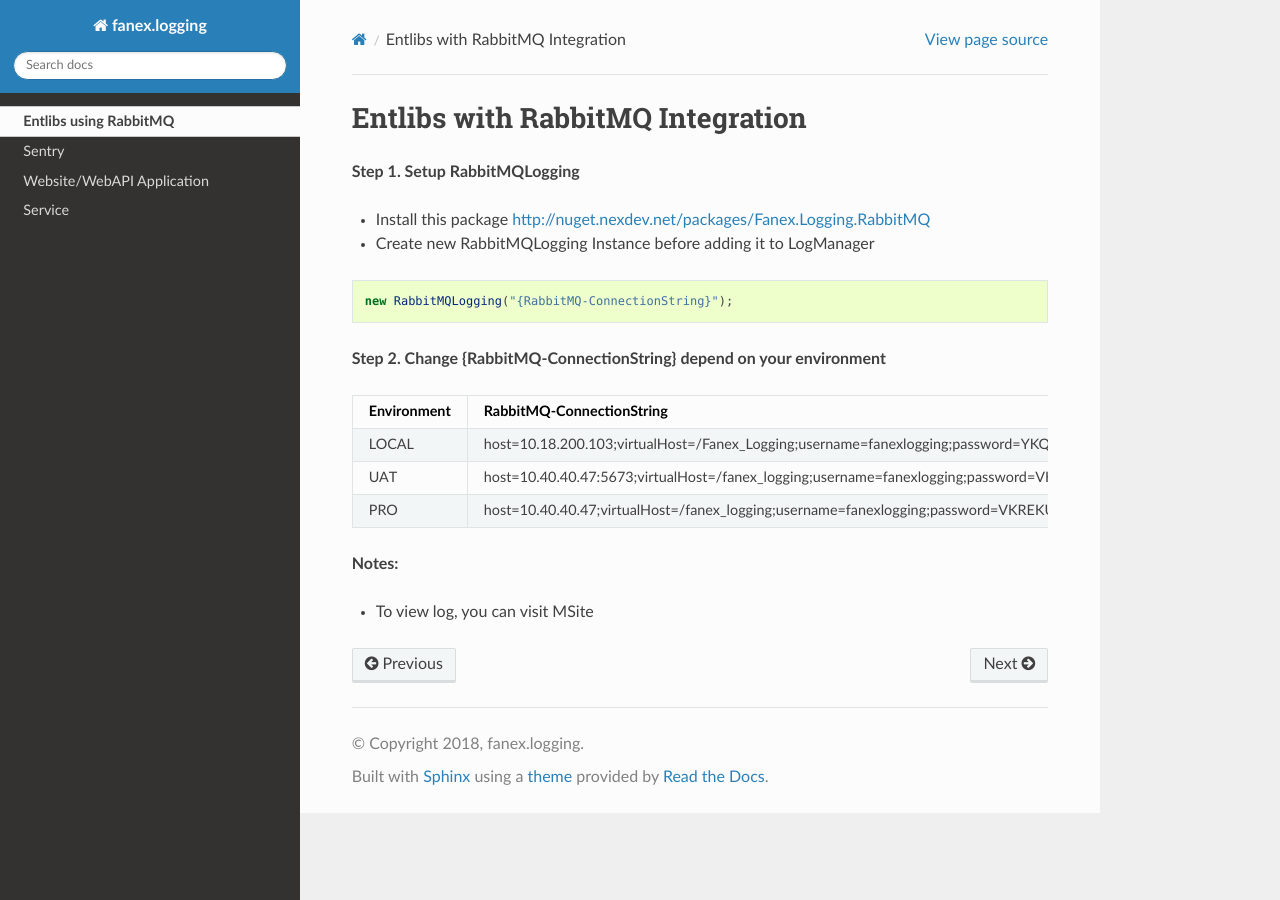
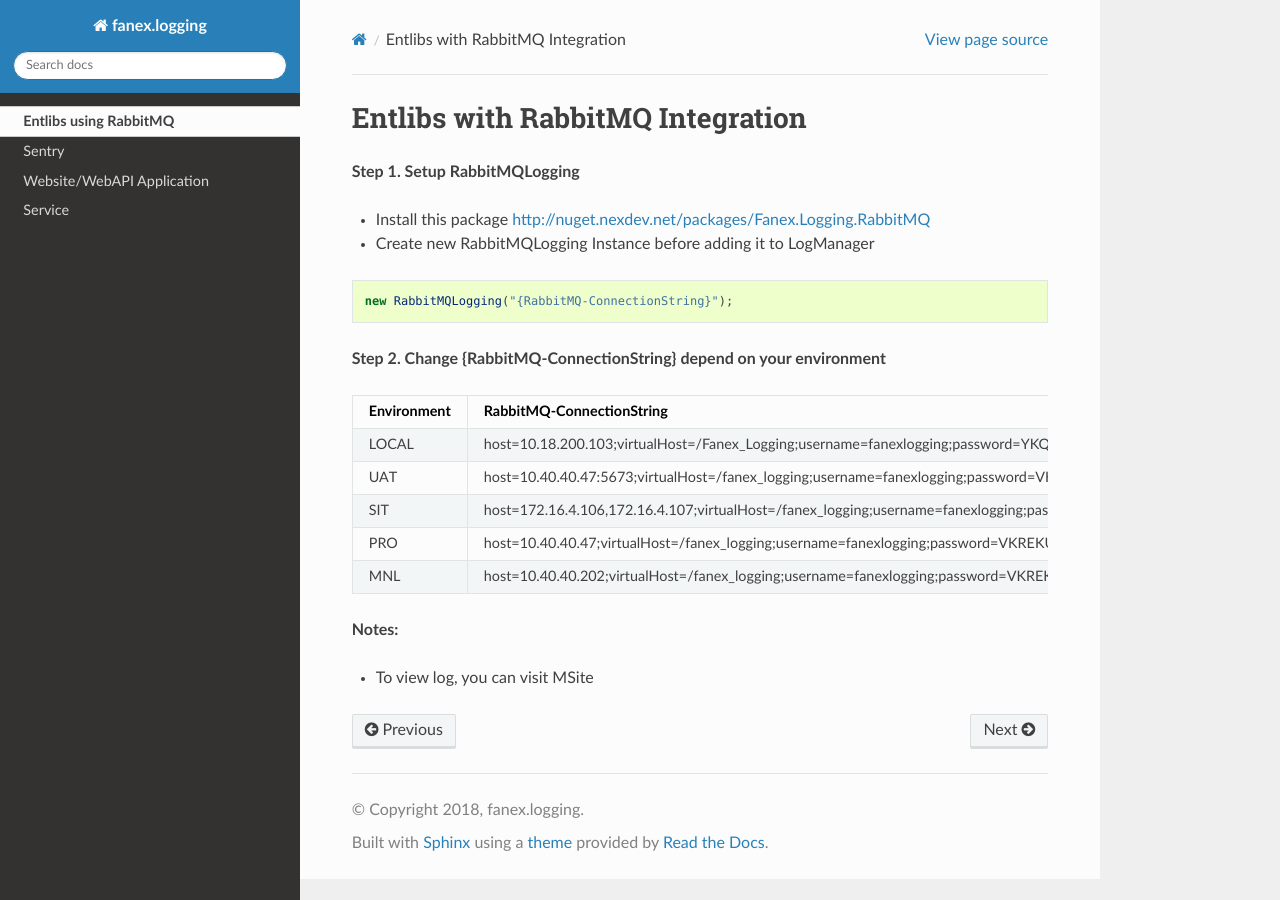
Before and after one commit to starixvn/infrastructure_fanex.logging, a Sphinx documentation site: the page built from docs/integration-guidelines/rabbitmq.rst, in a window 1280 px wide. Built offline with Sphinx 7.4.7 and the Read the Docs theme 2.0.0, drawn with Linux system fonts in a browser that asks for light colours.

Commit message:
100125 - Update SIT/MNL Configs

```diff
--- a/docs/integration-guidelines/rabbitmq.rst
+++ b/docs/integration-guidelines/rabbitmq.rst
@@ -21,7 +21,11 @@ Entlibs with RabbitMQ Integration
 +-------------+----------------------------------------------------------------------------------------------------------------------------------------+
 | UAT         | host=10.40.40.47:5673;virtualHost=/fanex_logging;username=fanexlogging;password=VKREKUBBd2T3DAtosbDPojl4YQFDnDp7Yilb8JGcLQ8=           |
 +-------------+----------------------------------------------------------------------------------------------------------------------------------------+
+| SIT         | host=172.16.4.106,172.16.4.107;virtualHost=/fanex_logging;username=fanexlogging;password=VKREKUBBd2T3DAtosbDPojl4YQFDnDp7Yilb8JGcLQ8=  |
++-------------+----------------------------------------------------------------------------------------------------------------------------------------+
 | PRO         | host=10.40.40.47;virtualHost=/fanex_logging;username=fanexlogging;password=VKREKUBBd2T3DAtosbDPojl4YQFDnDp7Yilb8JGcLQ8=                |
++-------------+----------------------------------------------------------------------------------------------------------------------------------------+
+| MNL         | host=10.40.40.202;virtualHost=/fanex_logging;username=fanexlogging;password=VKREKUBBd2T3DAtosbDPojl4YQFDnDp7Yilb8JGcLQ8=               |
 +-------------+----------------------------------------------------------------------------------------------------------------------------------------+
 
 **Notes:**
```
Also changed, not shown: 3 other files.
